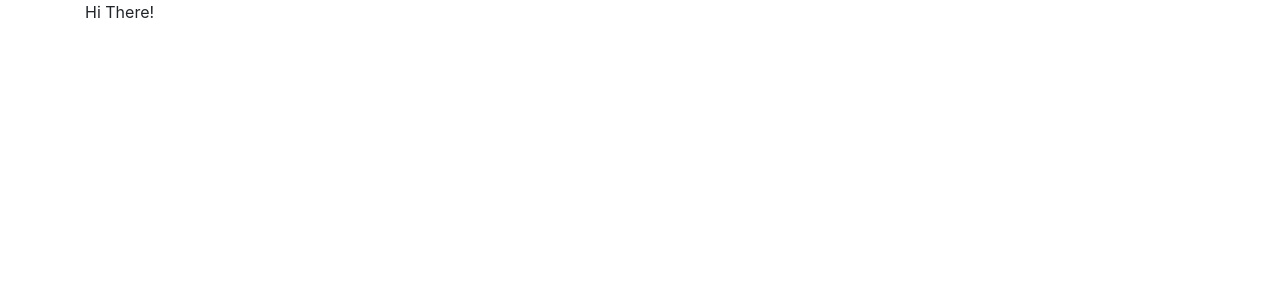
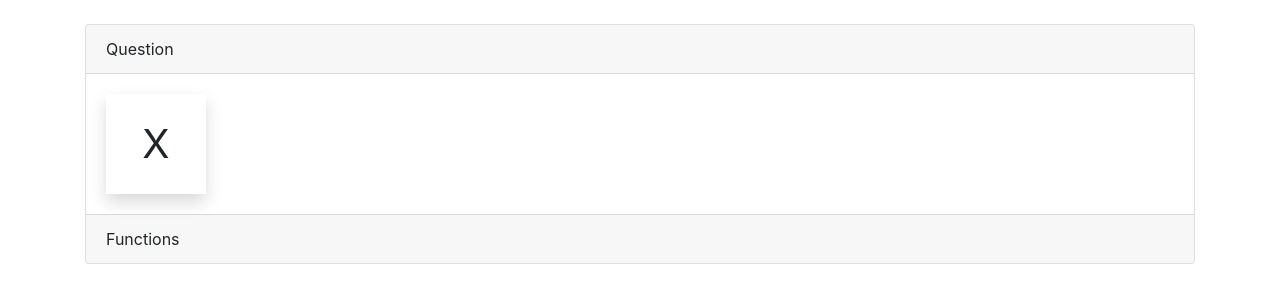
Before and after one commit to ridvanermaya/word-game, a Vue app: page / in a window 1280 px wide. Shown: the top 302 px of the page. Built offline with nearby package versions, Linux system fonts and the light colour scheme.

Commit message:
Created card for the general layout, added some properties to data

```diff
--- a/src/App.vue
+++ b/src/App.vue
@@ -1,6 +1,18 @@
 <template>
   <div id="app" class="container">
-    Hi There!
+    <div class="card mt-4">
+      <div class="card-header">
+        Question
+      </div>
+      <div class="card-body">
+        <div class="harf shadow">
+          <span>X</span>
+        </div>
+      </div>
+      <div class="card-footer">
+        Functions
+      </div>
+    </div>
   </div>
 </template>
 
@@ -9,9 +21,27 @@ export default {
   name: 'app',
   components: {
 
+  },
+  data() {
+    return {
+      questions: [],
+      question: "",
+      answer: "",
+      letters: [],
+      score: 0,
+      letterScore: 0
+    }
   }
 }
 </script>
 
 <style>
+.harf {
+  width: 100px;
+  height: 100px;
+  display: flex;
+  align-items: center;
+  justify-content: center;
+  font-size: 30pt;
+}
 </style>
```
